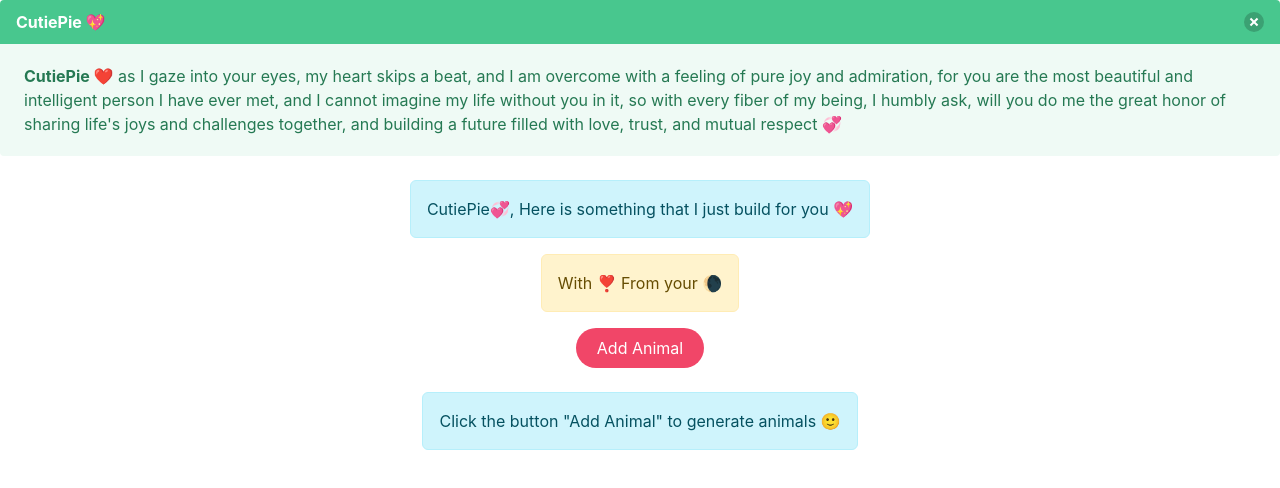
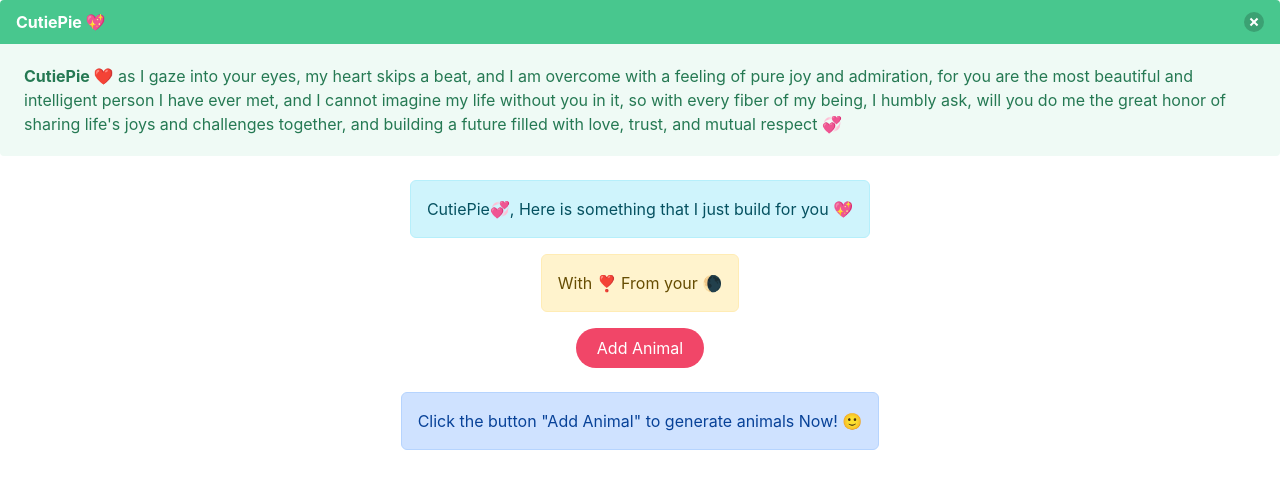
Before and after one commit to csk111165/ReactFunApp, a React (Create React App) app: page / in a window 1280 px wide. Shown: the top 488 px of the page. Built offline with nearby package versions, Linux system fonts and the light colour scheme.

Commit message:
Changed the alert bootstrap to primary

```diff
--- a/src/App.js
+++ b/src/App.js
@@ -40,8 +40,8 @@ function App(){
         </Alert>
             <button class="button is-danger is-rounded" onClick={handleClick}>Add Animal</button>
             <br/>
-            <Alert key="info" variant="info">
-            Click the button "Add Animal" to generate animals 🙂
+            <Alert key="info" variant="primary">
+            Click the button "Add Animal" to generate animals Now! 🙂
         </Alert>
             <div className="animal-list">
                 {renderAnimals}
```
